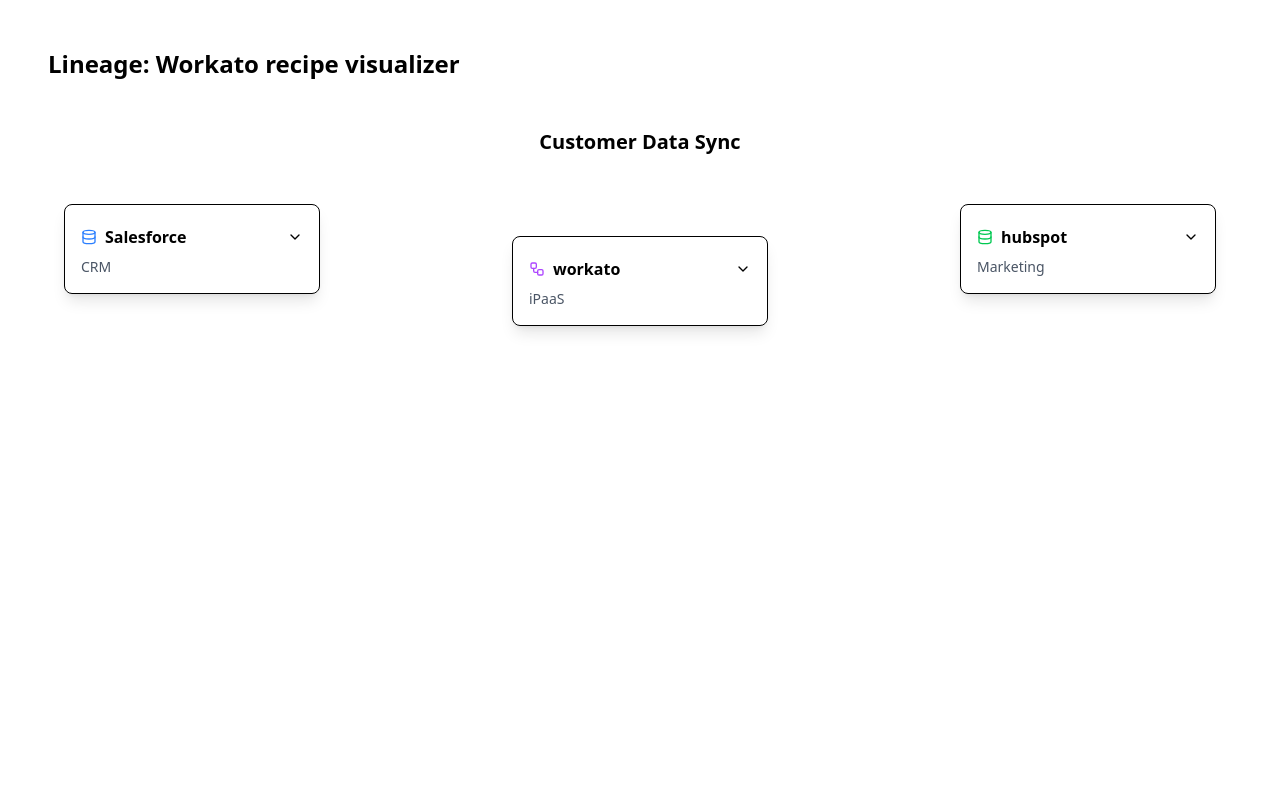
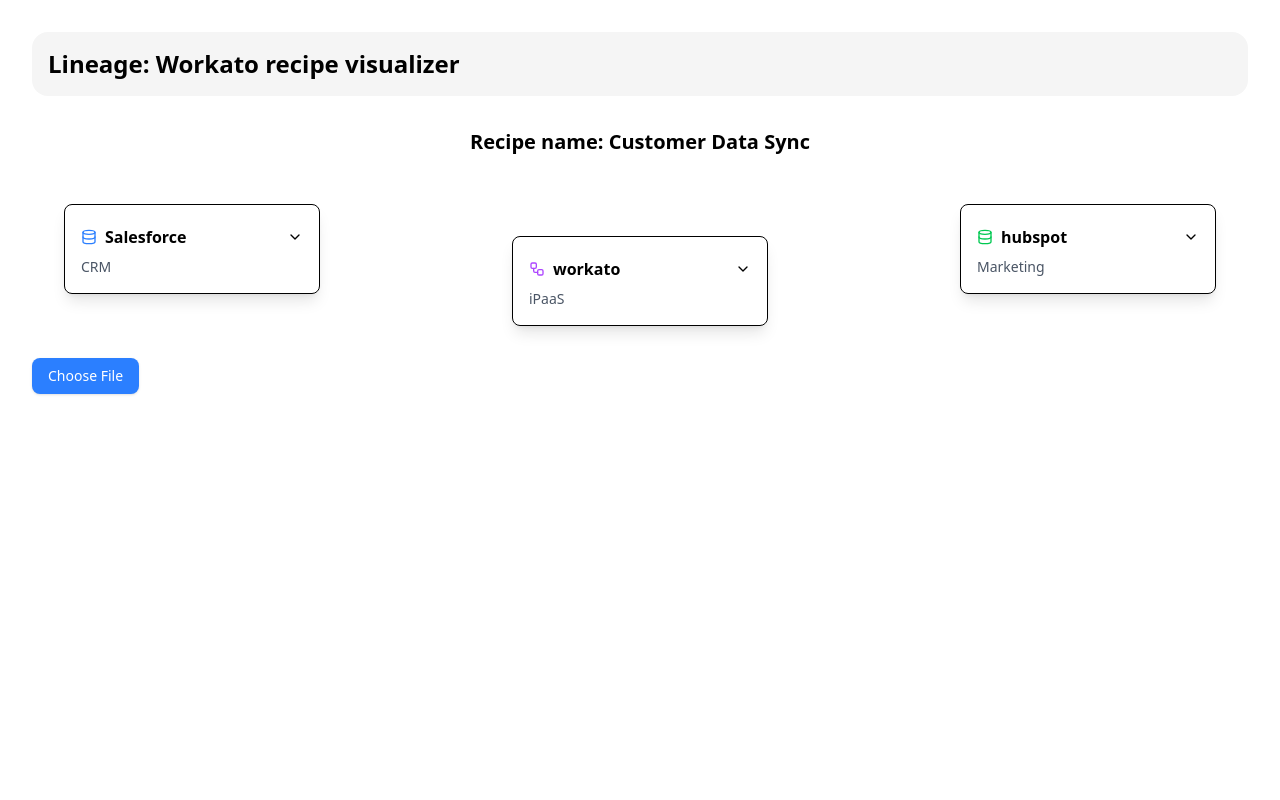
Before and after one commit to bstets1/Lineage, a React (Vite) app: page / in a window 1280 px wide. Shown: the top 800 px of the page. Built offline with nearby package versions, Linux system fonts and the light colour scheme.

Commit message:
some UI corrections and notes for logic

```diff
--- a/src/App.tsx
+++ b/src/App.tsx
@@ -4,8 +4,8 @@
 
 function App() {
   return (
-    <div className="min-h-screen">
-      <header className="p-4 bg-white-800">
+    <div className="">
+      <header className="p-4 bg-neutral-100 rounded-2xl">
         <h1 className="text-2xl font-bold">
           Lineage: Workato recipe visualizer
         </h1>
--- a/src/components/ui/RecipeVisualizer.tsx
+++ b/src/components/ui/RecipeVisualizer.tsx
@@ -13,6 +13,7 @@
   const toggleSystem = (systemId: string) => {
     setExpandedSystems((prevExpanded) => {
       const newExpanded = new Set(prevExpanded);
+      // TODO: check this logic, seems a little whacky
       if (newExpanded.has(systemId)) {
         newExpanded.delete(systemId);
       } else {
@@ -23,14 +24,14 @@
   };
 
   return (
-    <div className="p-8 bg-white min-h-screen">
+    <div className="p-8 bg-grey">
       <div className="max-w-6xl mx-auto">
         <motion.h2
           initial={{ opacity: 0, y: -20 }}
           animate={{ opacity: 1, y: 0 }}
           className="text-xl font-bold mb-12 text-center"
         >
-          {mockRecipe.name}
+          {`Recipe name: ${mockRecipe.name}`}
         </motion.h2>
 
         <div className="flex items-start justify-between gap-8">
```
